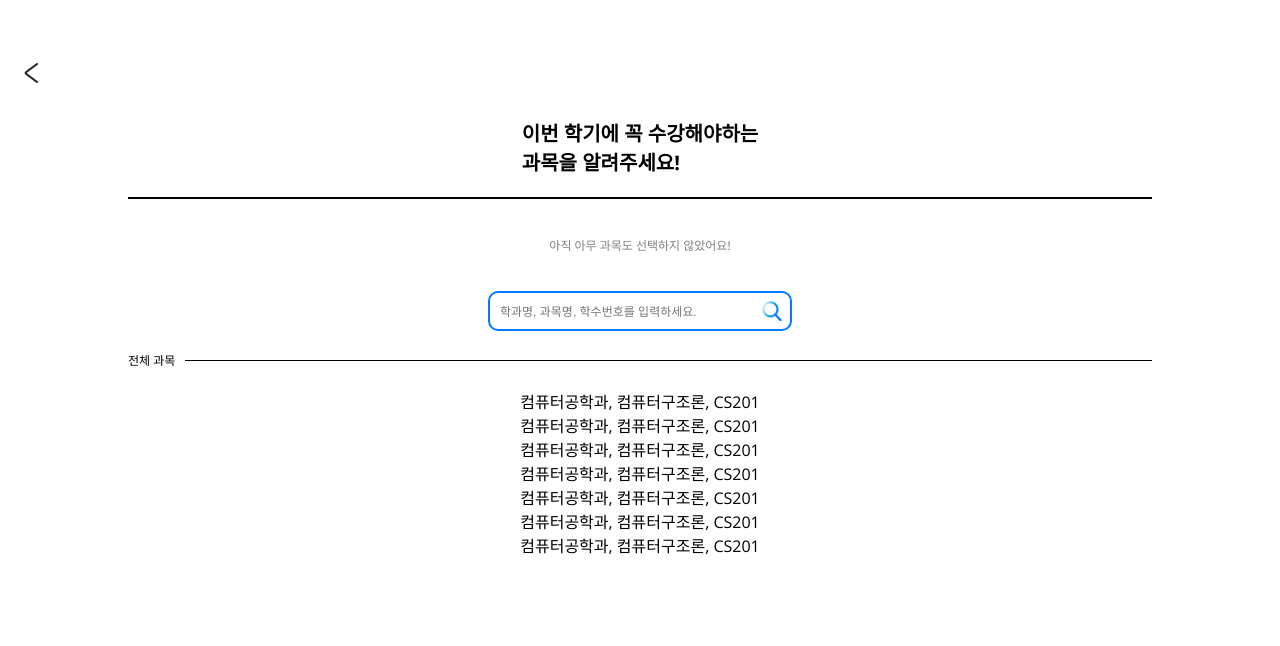
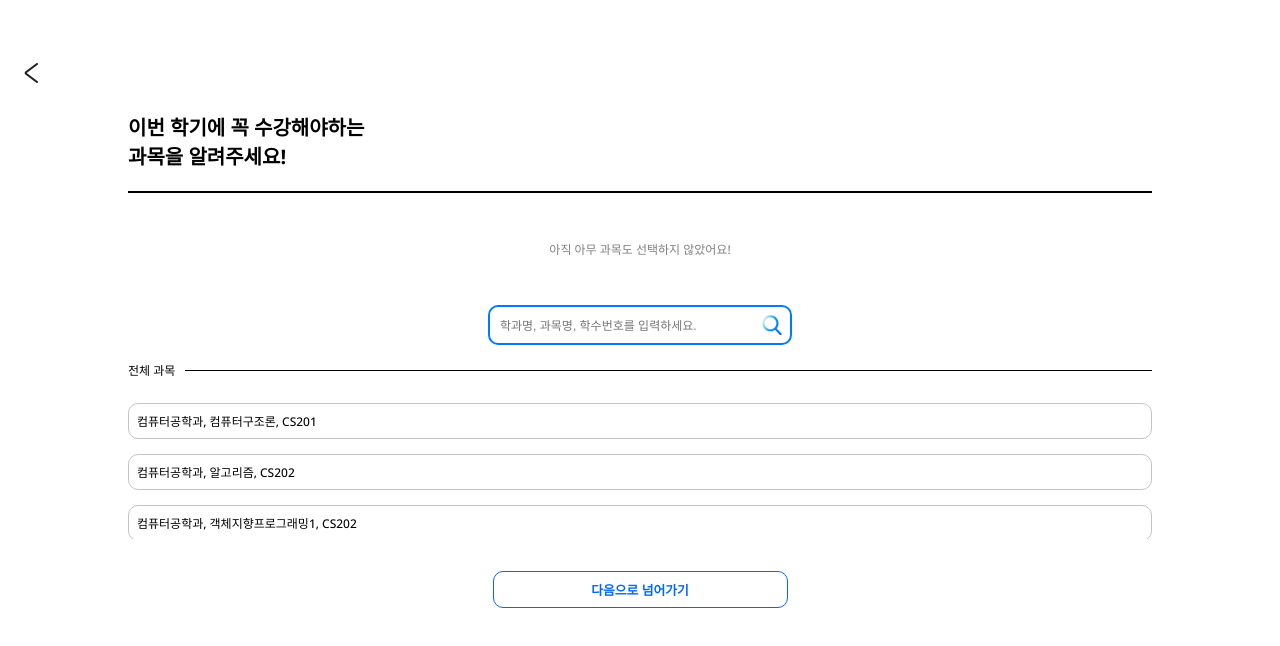
Before and after one commit to 2024-Inha-Cloud-Computing/InT-frontend, a React (Create React App) app: page /firstFiltering in a window 1280 px wide. Shown: the top 646 px of the page. Built offline with nearby package versions, Linux system fonts and the light colour scheme.

Commit message:
feat : 필수 과목 선택

```diff
--- a/src/components/filter/FirstFiltering.css
+++ b/src/components/filter/FirstFiltering.css
@@ -8,7 +8,9 @@
 }
 
 .first_filtering_main {
-  margin-top: 7.375rem;
+  width: 80%;
+  align-items: flex-start;
+  margin-top: 7rem;
   text-align: left;
 }
 
@@ -28,7 +30,7 @@
   display: flex;
   justify-content: center;
   align-items: center;
-  height: 5.75rem;
+  height: 7rem;
   width: 18.75rem;
   text-align: center;
 }
@@ -45,7 +47,7 @@
 
 .first_filtering_input {
   width: 15.625rem;
-  padding: 0.75rem 2.5rem 0.625rem 0.625rem; /* Adjusted padding to make room for the icon */
+  padding: 0.75rem 2.5rem 0.625rem 0.625rem;
   border: 0.125rem solid #007bff;
   border-radius: 0.625rem;
   font-size: 0.75rem;
@@ -64,8 +66,8 @@
   width: 80%;
   display: flex;
   align-items: center;
-  margin-top: 1.25rem;
-  margin-bottom: 1.25rem;
+  margin-top: 1rem;
+  margin-bottom: 1rem;
 }
 
 .first_filtering_cross_span {
@@ -77,3 +79,80 @@
   flex-grow: 1;
   border-bottom: 0.063rem solid black;
 }
+
+.total_course {
+  height: 8rem;
+  overflow: auto;
+  width: 80%;
+  padding: 0.5rem;
+  border-radius: 0.625rem;
+  background-color: white;
+}
+
+.total_course div {
+  padding: 0.5rem;
+  margin-bottom: 0.938rem;
+  border: 1px solid #c4c4c4;
+  border-radius: 0.625rem;
+  font-size: 0.75rem;
+  font-weight: 500;
+}
+
+.total_course div:hover {
+  border: 1px solid #64b0ee;
+}
+
+.total_course::-webkit-scrollbar {
+  width: 0.625rem;
+}
+
+.total_course::-webkit-scrollbar-thumb {
+  background-color: #8c8c8c;
+  border-radius: 0.3125rem;
+}
+
+.total_course::-webkit-scrollbar-track {
+  background-color: #f0f0f0;
+}
+
+.first_filtering_nextButton {
+  background-color: #fff;
+  width: 18.438rem;
+  margin-top: 2rem;
+  height: 2.3rem;
+  border: 1.5px solid #0068ff;
+  border-radius: 10px;
+  color: #0068ff;
+  font-weight: 700;
+  font-size: 0.8rem;
+}
+
+.first_filtering_selected_course {
+  display: flex;
+  justify-content: center;
+  align-items: center;
+  width: 4.813rem;
+  height: 1rem;
+  margin-bottom: 0.5rem;
+  padding: 0.1rem 0.3rem;
+  border: 1px solid #007bff;
+  border-radius: 0.375rem;
+  background-color: white;
+  margin-left: 10px;
+}
+
+.first_filtering_selected_courses_container {
+  display: flex;
+  flex-wrap: wrap;
+  margin-top: 0.5rem;
+  justify-content: center;
+}
+
+.first_filtering_selected_courses_container > span {
+  font-size: 0.8rem;
+  margin-left: 0.55rem;
+}
+
+.first_filtering_selected_course_span {
+  font-size: 0.5rem;
+}
--- a/src/components/filter/FirstFiltering.js
+++ b/src/components/filter/FirstFiltering.js
@@ -1,7 +1,47 @@
+import React, { useState } from "react";
+
 import back from "../../assets/img/back.png";
 import find from "../../assets/img/find.png";
 import "./FirstFiltering.css";
 const FirstFiltering = () => {
+  //서버에 넘겨줄 과목들
+  const [selectedCourses, setSelectedCourses] = useState([]);
+  const [select, setSelect] = useState("");
+  //서버로 부터 받을거 -> useState로 치환
+  const courseList = [
+    "컴퓨터공학과, 컴퓨터구조론, CS201",
+    "컴퓨터공학과, 알고리즘, CS202",
+    "컴퓨터공학과, 객체지향프로그래밍1, CS202",
+    "컴퓨터공학과, 오퍼레이팅시스템, CS202",
+    "컴퓨터공학과, 오퍼레이팅시스템, CS203",
+    "컴퓨터공학과, 오퍼레이팅시스템, CS204",
+    "컴퓨터공학과, 오퍼레이팅시스템, CS205",
+    "컴퓨터공학과, 오퍼레이팅시스템, CS206",
+    "컴퓨터공학과, 오퍼레이팅시스템, CS207",
+  ];
+
+  const handleCourseClick = (course) => {
+    if (!selectedCourses.includes(course)) {
+      setSelectedCourses((prevSelectedCourses) => [
+        ...prevSelectedCourses,
+        course,
+      ]);
+    }
+  };
+
+  const handleCourseRemove = (course) => {
+    setSelectedCourses((prevSelectedCourses) =>
+      prevSelectedCourses.filter((c) => c !== course)
+    );
+  };
+
+  const search = async () => {
+    //서버로 부터 받기 courseList 갱신
+  };
+  const goNext = () => {
+    localStorage.setItem("courses", JSON.stringify(selectedCourses));
+    window.location.href = "/firstFilteringLoading";
+  };
   return (
     <div className="first_filtering_container">
       <img src={back} className="goback" />
@@ -11,31 +51,50 @@ const FirstFiltering = () => {
       </div>
       <div className="first_filtering_line"></div>
       <div className="first_filtering_result">
-        <span className="first_filtering_result_default">
-          아직 아무 과목도 선택하지 않았어요!
-        </span>
+        {selectedCourses.length === 0 ? (
+          <span className="first_filtering_result_default">
+            아직 아무 과목도 선택하지 않았어요!
+          </span>
+        ) : (
+          <div className="first_filtering_selected_courses_container">
+            <span>현재 선택 과목 :</span>
+            {selectedCourses.map((course, index) => (
+              <div
+                key={index}
+                className="first_filtering_selected_course"
+                onClick={() => handleCourseRemove(course)}
+              >
+                <span className="first_filtering_selected_course_span">
+                  {course.split(", ")[1]}
+                </span>
+              </div>
+            ))}
+          </div>
+        )}
       </div>
       <div className="first_filtering_search">
         <input
           type="text"
           placeholder="학과명, 과목명, 학수번호를 입력하세요."
           className="first_filtering_input"
+          onChange={(e) => setSelect(e.target.value)}
         ></input>
-        <img src={find} className="first_filtering_find" />
+        <img src={find} className="first_filtering_find" onClick={search} />
       </div>
       <div className="first_filtering_cross">
         <span className="first_filtering_cross_span">전체 과목</span>
         <div className="first_filtering_cross_line"></div>
       </div>
       <div className="total_course">
-        <div>컴퓨터공학과, 컴퓨터구조론, CS201</div>
-        <div>컴퓨터공학과, 컴퓨터구조론, CS201</div>
-        <div>컴퓨터공학과, 컴퓨터구조론, CS201</div>
-        <div>컴퓨터공학과, 컴퓨터구조론, CS201</div>
-        <div>컴퓨터공학과, 컴퓨터구조론, CS201</div>
-        <div>컴퓨터공학과, 컴퓨터구조론, CS201</div>
-        <div>컴퓨터공학과, 컴퓨터구조론, CS201</div>
+        {courseList.map((course, index) => (
+          <div key={index} onClick={() => handleCourseClick(course)}>
+            {course}
+          </div>
+        ))}
       </div>
+      <button className="first_filtering_nextButton" onClick={goNext}>
+        다음으로 넘어가기
+      </button>
     </div>
   );
 };
```
